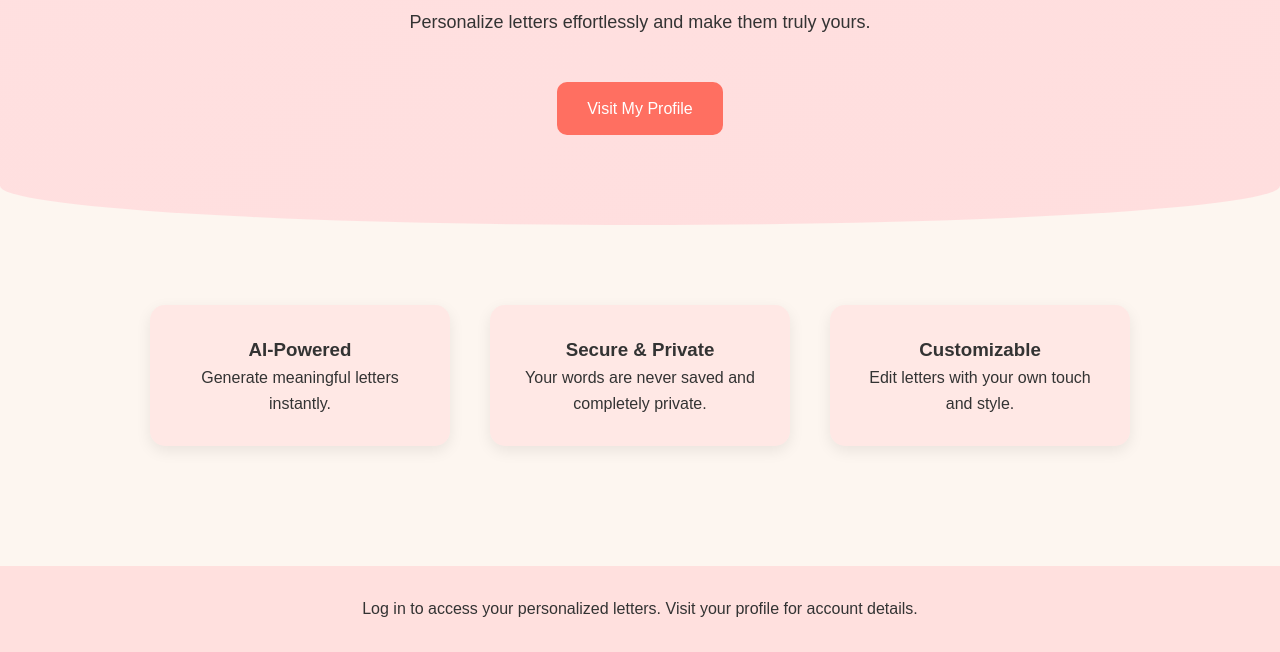
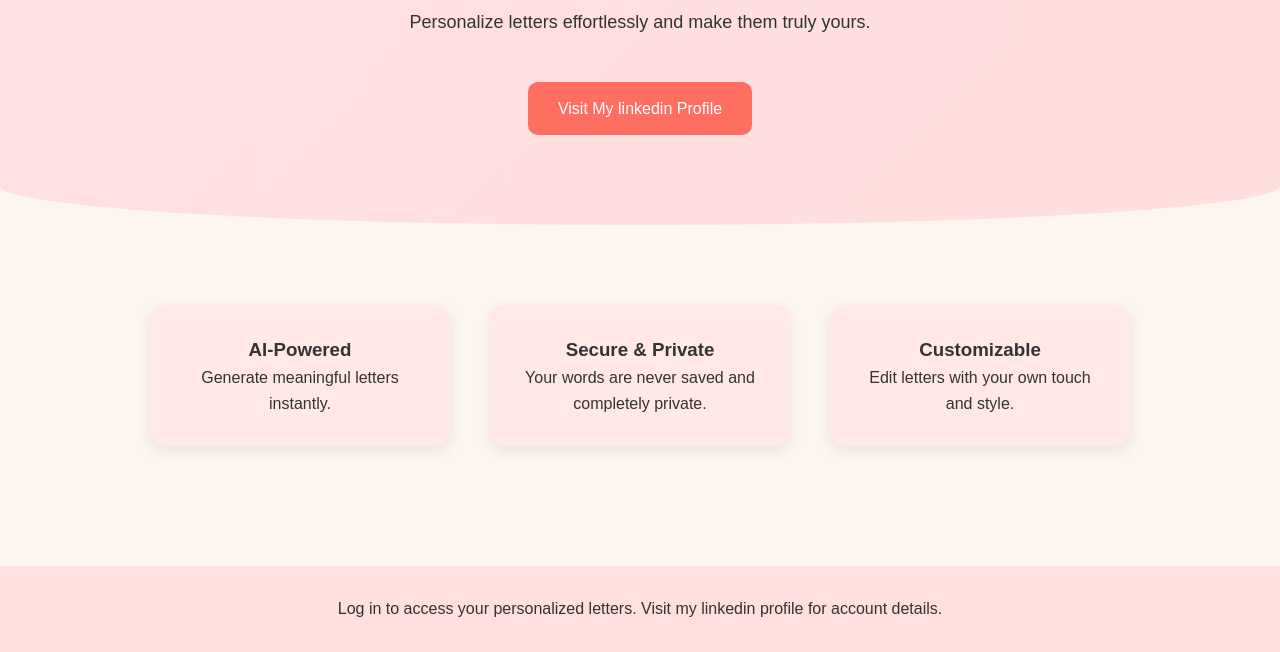
Before and after one commit to Ayushrai9142/Love-Letter-Service, a plain HTML site: page index.html in a window 1280 px wide. Shown: the part 251-903 px from the top of the page. Drawn offline with Linux system fonts and the light colour scheme.

Commit message:
Update index.html

```diff
--- a/index.html
+++ b/index.html
@@ -124,7 +124,7 @@
   <section class="ar-hero">
     <h1>Create Heartfelt Love Letters</h1>
     <p>Personalize letters effortlessly and make them truly yours.</p>
-    <a href="https://in.linkedin.com/in/ayushrai9142" class="ar-btn">Visit My Profile</a>
+    <a href="https://in.linkedin.com/in/ayushrai9142" class="ar-btn">Visit My linkedin Profile</a>
   </section>
 
   <section class="ar-features">
@@ -143,7 +143,7 @@
   </section>
 
   <footer class="ar-footer">
-    <P>Log in to access your personalized letters. Visit your profile for account details.</P>
+    <P>Log in to access your personalized letters. Visit my linkedin profile for account details.</P>
   </footer>
 
   <script>
```
